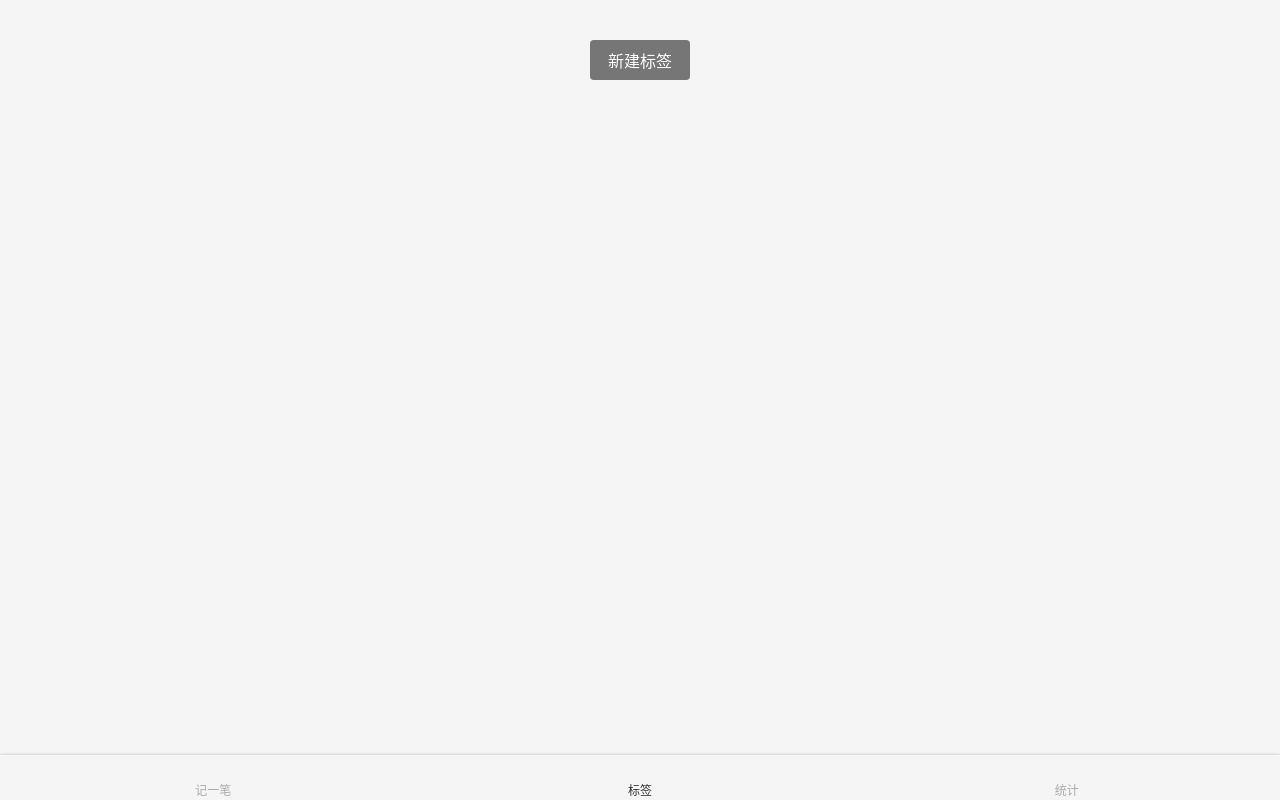
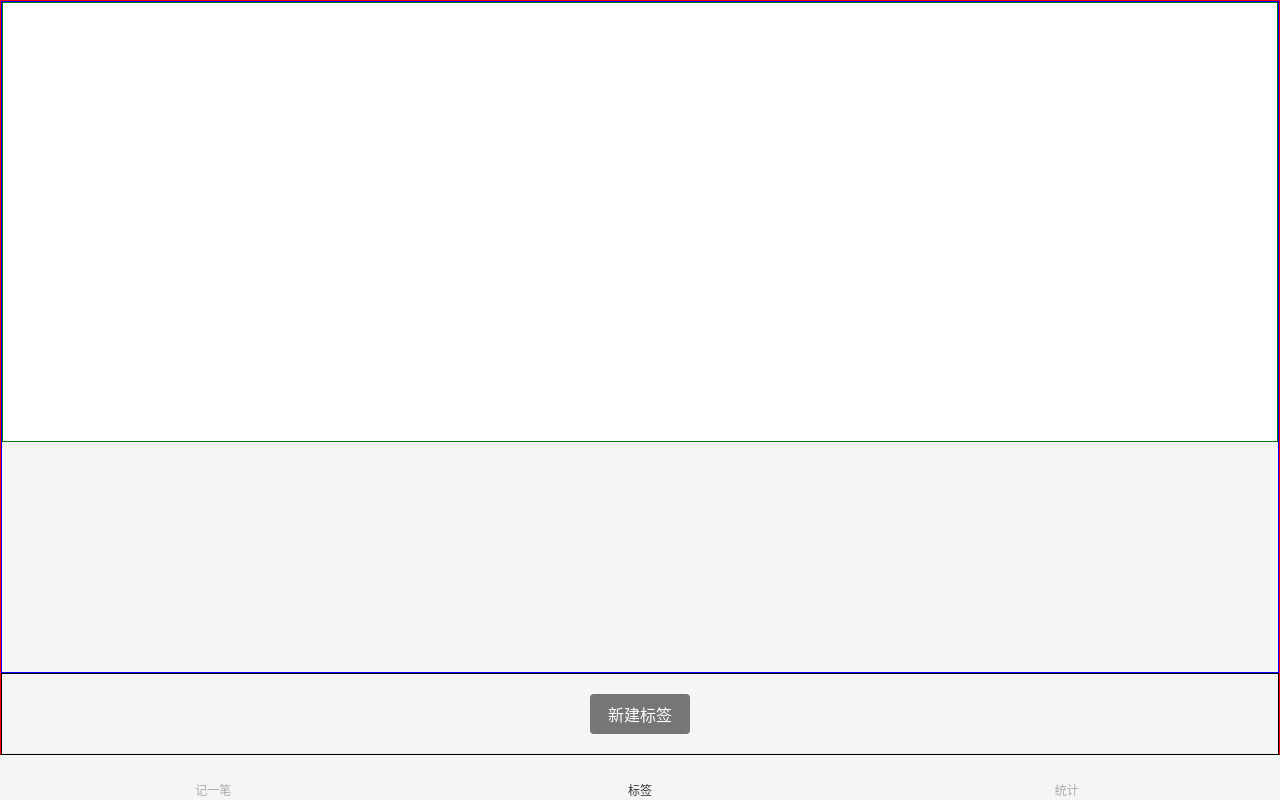
Before and after one commit to lyric-wang/Morney, a Vue app: page /#/labels in a window 1280 px wide. Built offline with nearby package versions, Linux system fonts and the light colour scheme.

Commit message:
完成提交时清零，高度自适应，导航栏固定底部

```diff
--- a/src/assets/style/reset.scss
+++ b/src/assets/style/reset.scss
@@ -21,3 +21,6 @@ input {
 ::after {
   box-sizing: border-box;
 }
+::-webkit-scrollbar {
+  display: none;
+}
--- a/src/components/Layout.vue
+++ b/src/components/Layout.vue
@@ -1,6 +1,6 @@
 <template>
   <div class="nav-wrapper">
-    <div class="content" :class="message">
+    <div class="contents" :class="message">
       <slot />
     </div>
     <Nav />
@@ -18,8 +18,15 @@ export default {
   display: flex;
   flex-direction: column;
   height: 100vh;
+  position: relative;
+  overflow: auto;
 }
-.content {
+.contents {
   flex-grow: 1;
+  overflow: auto;
+}
+.nav {
+  width: 100vw;
+  bottom: 0;
 }
 </style>
--- a/src/components/money/note.vue
+++ b/src/components/money/note.vue
@@ -2,7 +2,7 @@
   <div>
     <label class="note">
       <span>备注</span>
-      <input class="input" type="text" placeholder="在这里输入备注" @input="xxx" v-on:fuck="fuck" />
+      <input class="input" type="text" placeholder="在这里输入备注" @input="xxx" :value="value" />
     </label>
   </div>
 </template>
--- a/src/components/money/number.vue
+++ b/src/components/money/number.vue
@@ -77,7 +77,7 @@ export default class Number extends Vue {
   box-shadow: inset 0px 5px 5px -5px #a0a0a0, inset 0px -5px 5px -5px #a0a0a0;
 }
 .buttons {
-  $height: 32vh;
+  $height: 216px;
   height: $height;
   display: flex;
   flex-wrap: wrap;
--- a/src/components/money/tag.vue
+++ b/src/components/money/tag.vue
@@ -51,10 +51,12 @@ export default class Tags extends Vue {
   padding: 2.7vw;
   display: flex;
   flex-direction: column;
-  height: 100%;
+  max-height: calc(100vh - 216px - 64px - 64px - 51px - 44px);
+  min-height: 88px;
   > .current-wrapper {
     height: 100%;
-    overflow: auto;
+    overflow-y: auto;
+    overflow-x: hidden;
     > .current {
       display: flex;
       flex-wrap: wrap;
--- a/src/views/Labels.vue
+++ b/src/views/Labels.vue
@@ -1,16 +1,25 @@
 <template>
   <div>
     <Layout>
+      <div class="labelWrapper">
+        <div class="tagsWrapper">
           <div class="tags">
-        <router-link :to="`/EditLabel/${tag.id}`" class="tag" v-for="tag in tagList" :key="tag.id">
+            <router-link
+              :to="`/EditLabel/${tag.id}`"
+              class="tag"
+              v-for="tag in tagList"
+              :key="tag.id"
+            >
               <span>{{tag.name}}</span>
               <svg class="icon">
                 <use xlink:href="#icon-right" />
               </svg>
             </router-link>
           </div>
+        </div>
         <div class="new">
           <button @click="add">新建标签</button>
+        </div>
       </div>
     </Layout>
   </div>
@@ -30,6 +39,27 @@ export default class Labels extends Vue {
 </script>
 
 <style lang="scss" scoped>
+.labelWrapper {
+  height: calc(100vh - 44px);
+  border: 1px solid red;
+  display: flex;
+  flex-direction: column;
+  .tagsWrapper {
+    flex-grow: 1;
+    overflow: auto;
+    border: 1px solid blue;
+    .tags {
+      padding-left: 20px;
+      background: white;
+      height: 440px;
+      overflow: auto;
+      border: 1px solid green;
+      .tag {
+        height: 44px;
+        display: flex;
+        justify-content: space-between;
+        align-items: center;
+        border-bottom: 1px solid #e6e6e6;
         .icon {
           width: 24px;
           height: 24px;
@@ -39,24 +69,15 @@ export default class Labels extends Vue {
           color: #333;
           margin-right: 8px;
         }
-.tags {
-  padding-left: 20px;
-  background: white;
-  .tag {
-    height: 44px;
-    display: flex;
-    justify-content: space-between;
-    align-items: center;
-    border-bottom: 1px solid #e6e6e6;
+      }
     }
   }
   .new {
     display: flex;
     justify-content: center;
-  position: relative;
+    border: 1px solid black;
+    padding: 20px 0;
     button {
-    position: absolute;
-    top: 40px;
       height: 40px;
       width: 100px;
       background: #767676;
@@ -65,4 +86,5 @@ export default class Labels extends Vue {
       color: white;
     }
   }
+}
 </style>
--- a/src/views/Money.vue
+++ b/src/views/Money.vue
@@ -61,7 +61,4 @@ export default class Money extends Vue {
 }
 </style>
 <style lang="scss" scoped>
-.money-tag {
-  max-height: calc(100vh - 32vh - 64px - 64px - 51px - 44px);
-}
 </style>
--- a/src/views/Statistics.vue
+++ b/src/views/Statistics.vue
@@ -113,11 +113,10 @@ export default class Statistics extends Vue {
     padding: 0 10px;
   }
   .note {
+    flex-grow: 1;
     color: #999;
   }
   .output {
-    position: absolute;
-    right: 0px;
     padding: 0 16px 0 0;
   }
 }
```
Lines whose indentation alone changed are shown as unchanged.
